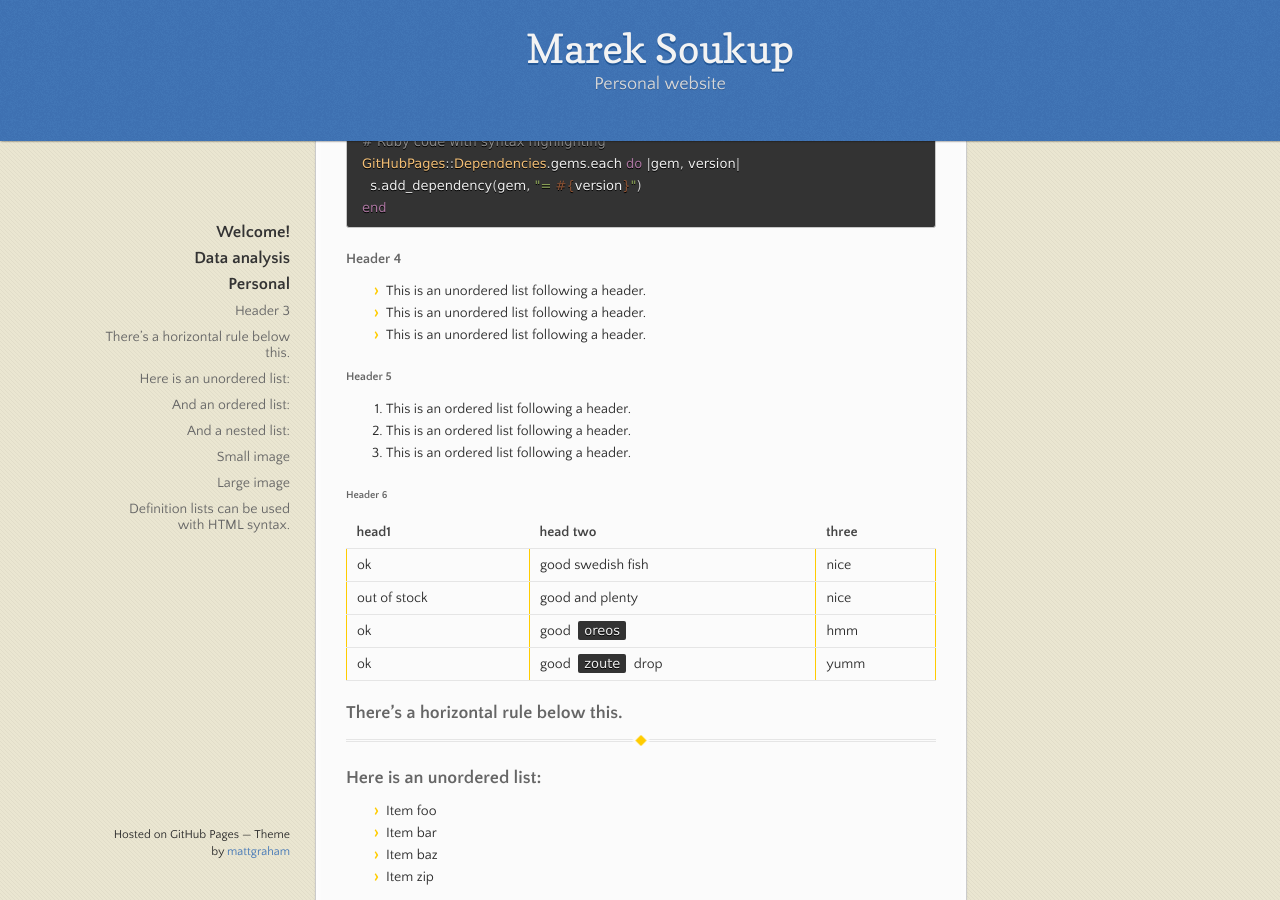
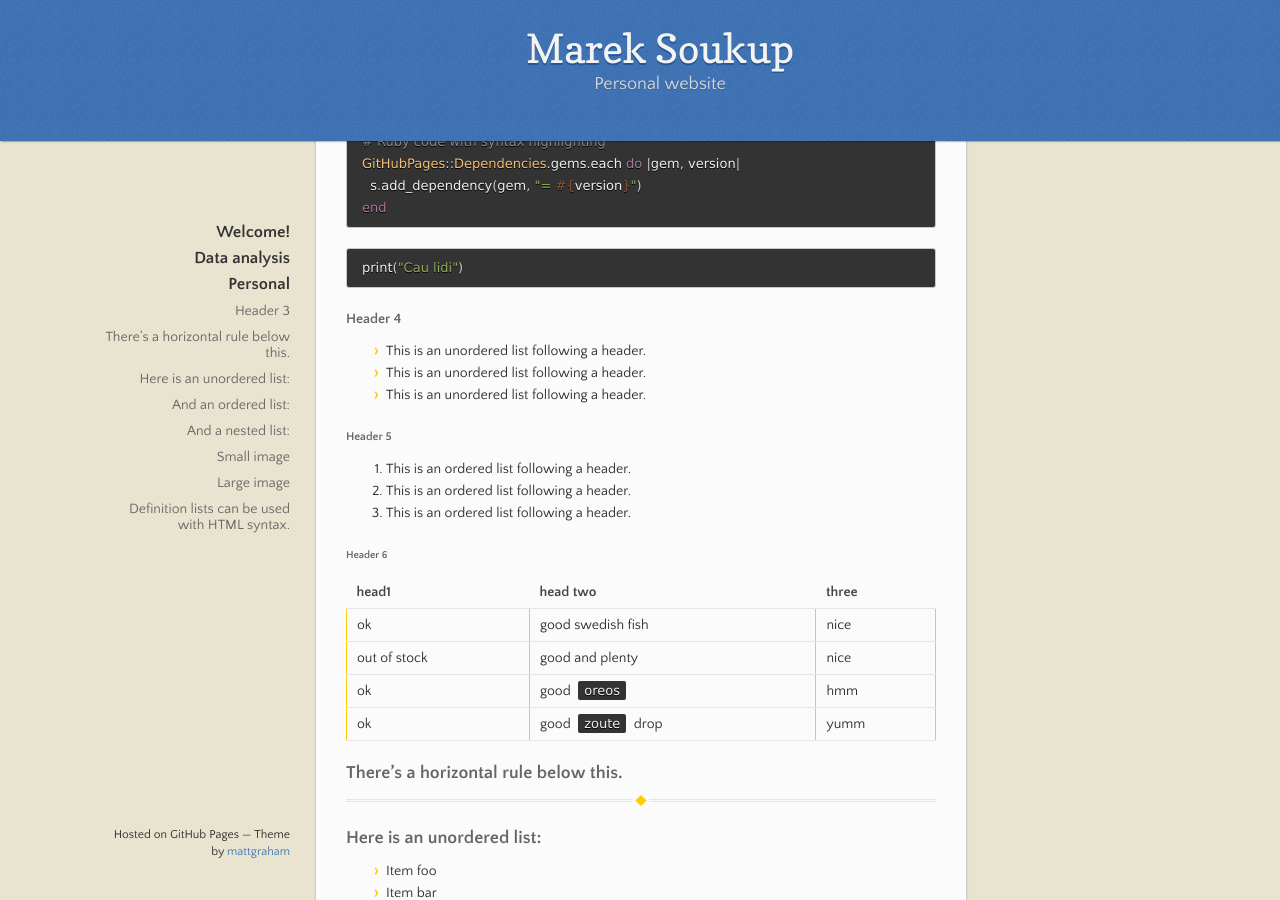
Before and after one commit to soukupmarek-edin/soukupmarek-edin.github.io, a Jekyll site: the page built from index.md, in a window 1280 px wide and 900 px high, scrolled down 593 px. Built offline with Jekyll 4.4.1, drawn with Linux system fonts in a browser that asks for light colours; Markdown is read by kramdown in place of the engine named in the settings; our own code applies the rules of GitHub Pages for plain Markdown files.

Commit message:
Update index.md

````diff
--- a/index.md
+++ b/index.md
@@ -30,6 +30,10 @@ var fun = function lang(l) {
 GitHubPages::Dependencies.gems.each do |gem, version|
   s.add_dependency(gem, "= #{version}")
 end
+```
+
+```python
+print("Cau lidi")
 ```
 
 #### Header 4
````
